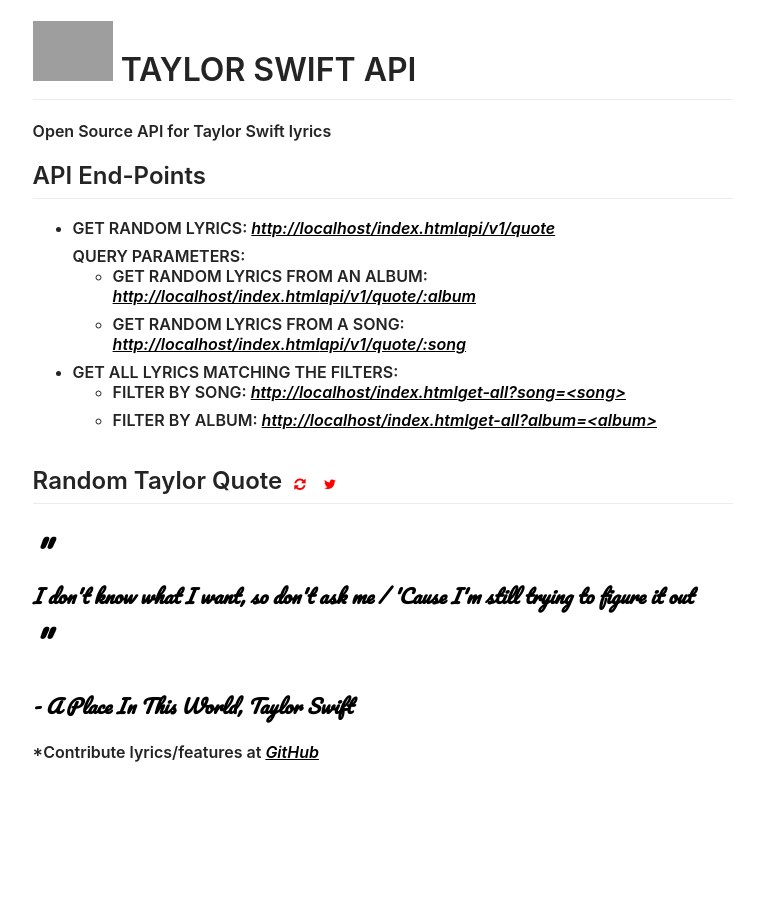
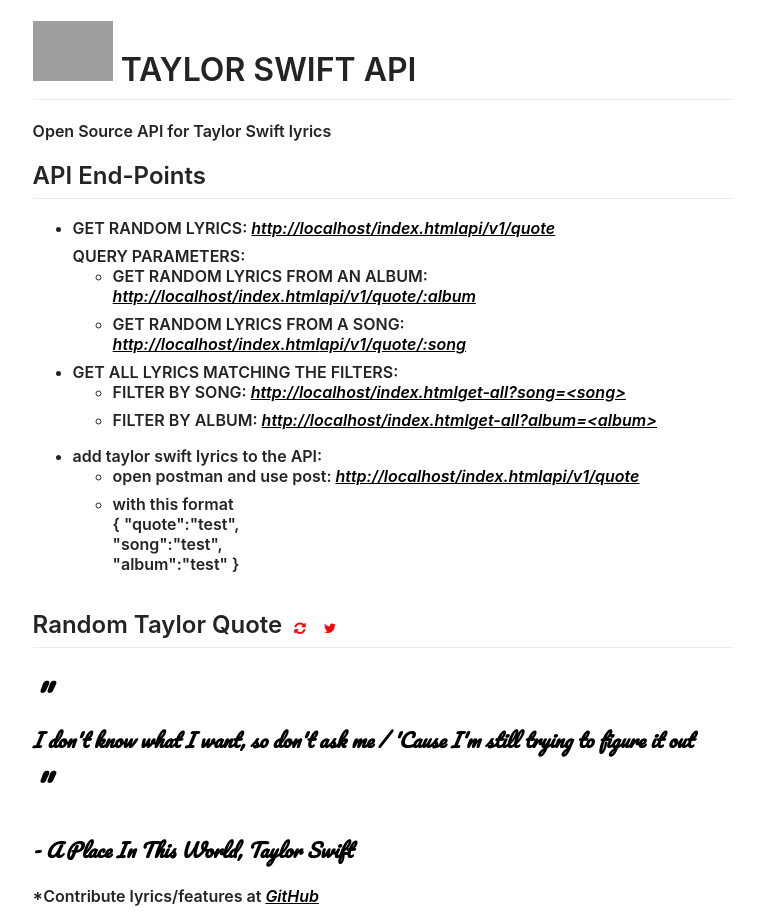
Before and after one commit to Mo7ammedd/taylor-swift, a website: page index.html in a window 1280 px wide. Shown: the whole page, without its empty margins (165-929 px from the left). Before the commit the page ends 800 px from the top, so only its background shows below. Drawn offline with nearby package versions, Linux system fonts and the light colour scheme; no server answers; grey boxes are pictures that could not be loaded.

Commit message:
update endpoint docs

```diff
--- a/index.html
+++ b/index.html
@@ -142,6 +142,28 @@
 							</li>
 						</ul>
 					</li>
+					<li>
+						add taylor swift lyrics to the API:
+						<ul>
+							<li>
+								open postman and use post: <a
+									href="javascript:void(0)"
+									onclick="window.open(`${window.location.href}api/v1/quote`)"
+									><span class="current-url"></span>api/v1/quote</a
+
+								>
+							</li>
+							<li>
+								with this format <br>
+								{
+								  "quote":"test", <br>
+								                 "song":"test",<br>
+								                 "album":"test"
+								}
+							</li>
+
+						</ul>
+					</li>
 				</ul>
 
 				<h2>
```
